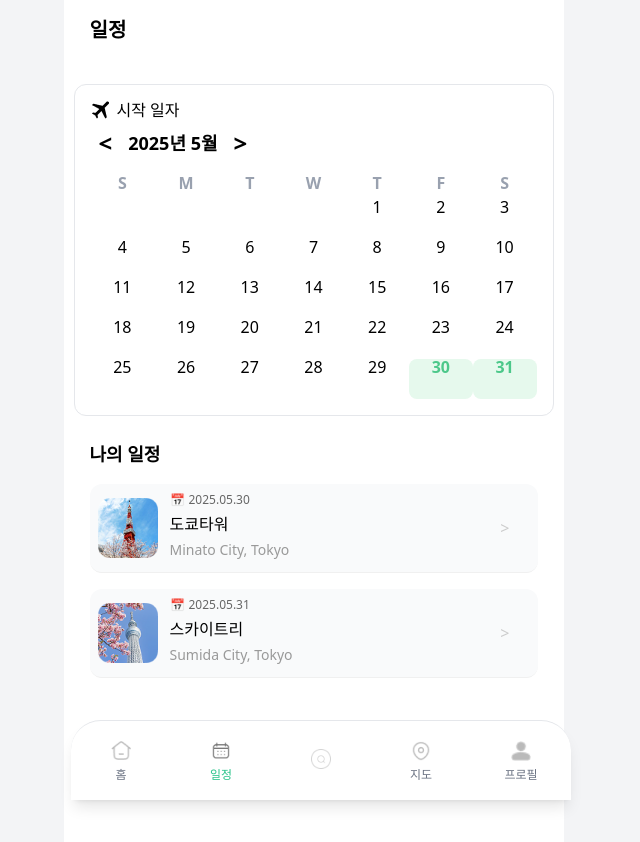
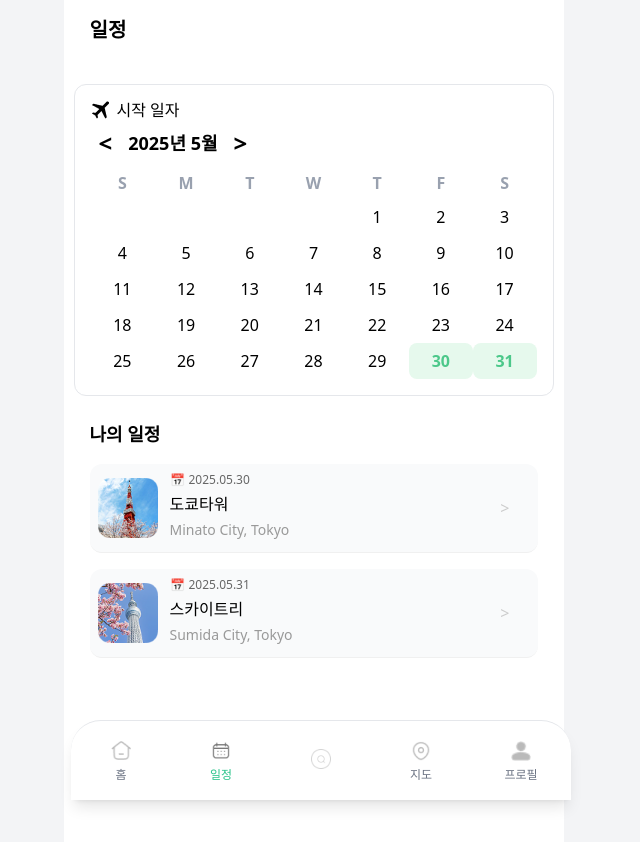
Before and after one commit to CSID-DGU/2025-1-CSC4004-1-9-YumYumGuide, a Next.js app in the folder frontend/: page /schedule in a window 1280 px wide. Shown: the top 842 px of the page, without its empty margins (319-959 px from the left). Built offline with nearby package versions, Linux system fonts and the light colour scheme.

Commit message:
refactor: 코드 분리

```diff
--- a/frontend/src/app/home/EventList.tsx
+++ b/frontend/src/app/home/EventList.tsx
@@ -83,13 +83,13 @@ const EventList = () => {
           onClick={() => setSelectedEvent(null)}
         >
           <div
-            className="bg-white rounded-xl p-6 w-[350px] relative"
+            className="bg-white rounded-xl p-6 w-[400px] relative"
             onClick={e => e.stopPropagation()}
           >
             <img
               src={selectedEvent.image}
               alt={selectedEvent.attraction}
-              className="rounded-lg w-full h-48 object-cover"
+              className="rounded-lg w-full h-52 object-cover"
             />
             <h2 className="text-xl font-bold mt-4">{selectedEvent.attraction}</h2>
             {/* <p className="text-gray-500 mb-1">{selectedEvent.address}</p> */}
@@ -97,7 +97,9 @@ const EventList = () => {
               <span>{selectedEvent.date}</span>
               <span>{selectedEvent.price ? `${selectedEvent.price}원` : '무료'}</span>
             </div>
-            <p className="mt-2">{selectedEvent.description}</p>
+            <p className="mt-2 text-gray-600 leading-relaxed whitespace-pre-line break-words max-h-[200px] overflow-y-auto">
+              {selectedEvent.description}
+            </p>
           </div>
         </div>
       )}
--- a/frontend/src/app/home/ScheduleList.tsx
+++ b/frontend/src/app/home/ScheduleList.tsx
@@ -70,11 +70,11 @@ const ScheduleList = () => {
               className="rounded-lg object-cover"
             />
             <div className="flex flex-col flex-1">
-              <div className="font-bold text-base truncate">{schedule.title}</div>
-              <div className="text-gray-500 text-sm">
+              <div className="font-bold text-base truncate font-['Pretendard']">{schedule.title}</div>
+              <div className="text-gray-500 text-sm font-['Pretendard']">
                 ⭐ {schedule.rating} ({schedule.reviews})
               </div>
-              <div className="text-gray-400 text-xs truncate">🚩 {schedule.location}</div>
+              <div className="text-gray-400 text-xs truncate font-['Pretendard']">🚩 {schedule.location}</div>
             </div>
           </div>
           <Image src="/icons/arrow.svg" alt="arrow" width={24} height={24} className="mr-2" />
--- a/frontend/src/app/schedule/page.tsx
+++ b/frontend/src/app/schedule/page.tsx
@@ -173,7 +173,7 @@ const Schedule = () => {
           <button onClick={handleNextMonth} className="text-2xl px-2">{'>'}</button>
         </div>
         <div className="w-full">
-          <table className="calendar-table-cal w-full text-center">
+          <table className="calendar-table-cal w-full text-center border-separate border-spacing-3">
             <thead>
               <tr>
                 {weekDays.map((day, i) => (
@@ -195,17 +195,17 @@ const Schedule = () => {
                         className={
                           date
                             ? isSelected(date)
-                              ? 'calendar-selected-cal bg-[#4CC88A] text-white font-bold rounded-lg transition-all duration-150 cursor-pointer w-9 h-9 md:w-10 md:h-10'
+                              ? 'calendar-selected-cal bg-[#4CC88A] text-white font-bold rounded-lg transition-all duration-150 cursor-pointer w-8 h-8 md:w-9 md:h-9'
                               : scheduleDates.includes(dateStr)
-                                ? 'calendar-has-schedule transition-all duration-150 cursor-pointer w-9 h-9 md:w-10 md:h-10'
-                                : 'cursor-pointer w-9 h-9 md:w-10 md:h-10 transition-all duration-150'
+                                ? 'calendar-has-schedule transition-all duration-150 cursor-pointer w-8 h-8 md:w-9 md:h-9'
+                                : 'cursor-pointer w-8 h-8 md:w-9 md:h-9 transition-all duration-150'
                             : ''
                         }
                         onClick={() => {
                           if (!date) return;
                           handleDateClick(date);
                         }}
-                        style={{ minWidth: 36, minHeight: 36 }}
+                        style={{ minWidth: 32, minHeight: 32, verticalAlign: 'middle' }}
                       >
                         {date || ''}
                       </td>
```
